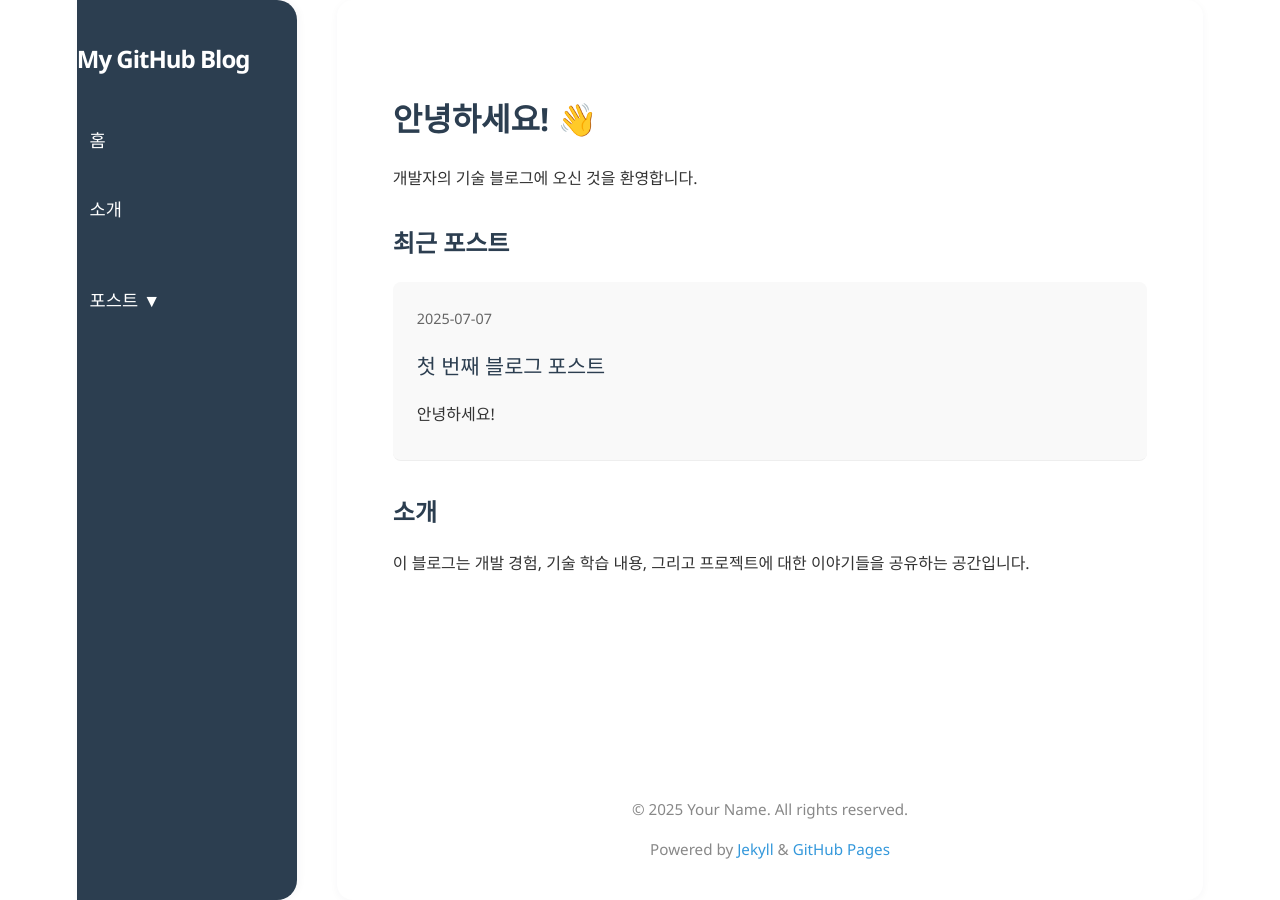
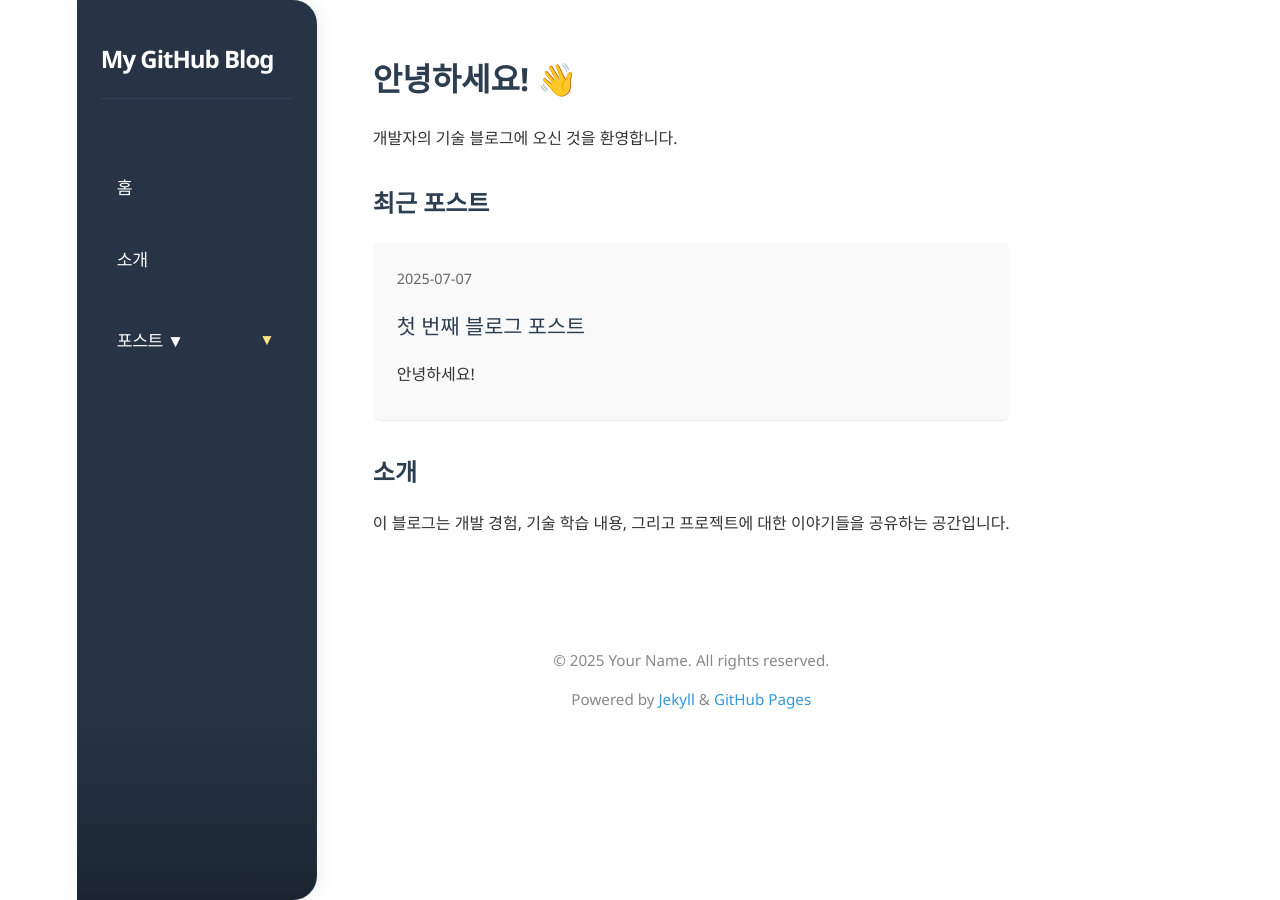
Before and after one commit to Stradivirus/github.io, a Jekyll site: the page built from index.html, in a window 1280 px wide. Built offline with Jekyll 4.4.1, drawn with Linux system fonts in a browser that asks for light colours.

Commit message:
디자인 변경

```diff
--- a/assets/css/main.css
+++ b/assets/css/main.css
@@ -24,65 +24,76 @@ body {
 }
 
 .side-nav {
-    width: 220px;
+    width: 240px;
     min-width: 180px;
-    background: #2c3e50;
+    background: linear-gradient(180deg, #263445 80%, #1b2532 100%);
     color: #fff;
     display: flex;
     flex-direction: column;
     align-items: flex-start;
-    padding: 2.5rem 1.5rem 2.5rem 0;
-    border-radius: 0 20px 20px 0;
-    box-shadow: 2px 0 8px rgba(44,62,80,0.04);
+    padding: 2.5rem 1.5rem 2.5rem 1.5rem;
+    border-radius: 0 24px 24px 0;
+    box-shadow: 4px 0 16px rgba(44,62,80,0.08);
     margin-right: 2.5rem;
     height: 100vh;
+    min-height: 100vh;
     position: sticky;
     top: 0;
+    z-index: 10;
+    border-right: 1.5px solid #22304a;
 }
 
 .site-title-area {
-    margin-bottom: 2.5rem;
+    margin-bottom: 2.8rem;
+    width: 100%;
+    border-bottom: 1.5px solid #31415a;
+    padding-bottom: 1.2rem;
 }
 
 .site-title {
     color: #fff;
     text-decoration: none;
-    font-size: 1.6rem;
+    font-size: 1.7rem;
     font-weight: bold;
     letter-spacing: -1px;
+    font-family: 'Segoe UI', 'Pretendard', 'Noto Sans KR', sans-serif;
+    display: block;
 }
 
 .nav-links-vertical {
     display: flex;
     flex-direction: column;
-    gap: 1.5rem;
+    gap: 1.2rem;
     width: 100%;
+    margin-top: 1.2rem;
 }
 
-.nav-links-vertical a {
+.nav-links-vertical a,
+.accordion-toggle {
     color: #fff;
     text-decoration: none;
-    font-size: 1.1rem;
+    font-size: 1.08rem;
     font-weight: 500;
-    padding: 0.5rem 0.8rem;
-    border-radius: 6px;
-    transition: background 0.2s, color 0.2s;
+    padding: 0.7rem 1rem;
+    border-radius: 7px;
+    transition: background 0.18s, color 0.18s;
+    margin-bottom: 0.2rem;
+    font-family: 'Segoe UI', 'Pretendard', 'Noto Sans KR', sans-serif;
+    letter-spacing: -0.5px;
+    border: none;
+    background: none;
+    text-align: left;
+    cursor: pointer;
+    outline: none;
+    display: block;
 }
 
-.nav-links-vertical a:hover {
-    background: #3498db;
-    color: #fff;
-}
-
-.page-content-vertical {
-    flex: 1 1 0;
-    background: #fff;
-    border-radius: 16px;
-    padding: 2.5rem 2.5rem 1.5rem 2.5rem;
-    min-width: 0;
-    box-shadow: 0 2px 8px rgba(44,62,80,0.04);
-    display: flex;
-    flex-direction: column;
+.nav-links-vertical a:hover,
+.accordion-toggle:hover,
+.nav-links-vertical a.active,
+.accordion-toggle.active {
+    background: #31415a;
+    color: #ffe082;
 }
 
 /* Header */
@@ -259,43 +270,56 @@ body {
 /* Accordion styles */
 .accordion {
     width: 100%;
-    margin-top: 1.5rem;
+    margin-top: 0.5rem;
 }
+
 .accordion-toggle {
     width: 100%;
-    background: none;
-    border: none;
-    color: #fff;
-    font-size: 1.1rem;
-    font-weight: 500;
-    text-align: left;
-    padding: 0.5rem 0.8rem;
-    border-radius: 6px;
-    cursor: pointer;
-    transition: background 0.2s, color 0.2s;
+    position: relative;
+    padding-right: 2.2rem;
 }
-.accordion-toggle.active, .accordion-toggle:hover {
-    background: #3498db;
-    color: #fff;
+
+.accordion-toggle::after {
+    content: '\25BC';
+    position: absolute;
+    right: 1.1rem;
+    top: 50%;
+    transform: translateY(-50%) rotate(0deg);
+    font-size: 0.9em;
+    transition: transform 0.2s;
+    color: #ffe082;
 }
+.accordion-toggle.active::after {
+    transform: translateY(-50%) rotate(-180deg);
+}
+
 .accordion-list {
     list-style: none;
-    padding: 0.5rem 0 0.5rem 1rem;
+    padding: 0.5rem 0 0.5rem 1.2rem;
     margin: 0;
-    background: rgba(255,255,255,0.07);
+    background: rgba(255,255,255,0.06);
     border-radius: 0 0 8px 8px;
-}
-.accordion-list li {
+    border-left: 2.5px solid #31415a;
     margin-bottom: 0.5rem;
 }
+
+.accordion-list li {
+    margin-bottom: 0.3rem;
+}
+
 .accordion-list li a {
     color: #fff;
     text-decoration: none;
-    font-size: 1rem;
-    transition: color 0.2s;
+    font-size: 0.98rem;
+    transition: color 0.18s;
+    padding: 0.2rem 0.2rem 0.2rem 0;
+    border-radius: 4px;
+    display: block;
 }
+
 .accordion-list li a:hover {
     color: #ffe082;
+    background: #22304a;
 }
 
 /* Responsive */
```
